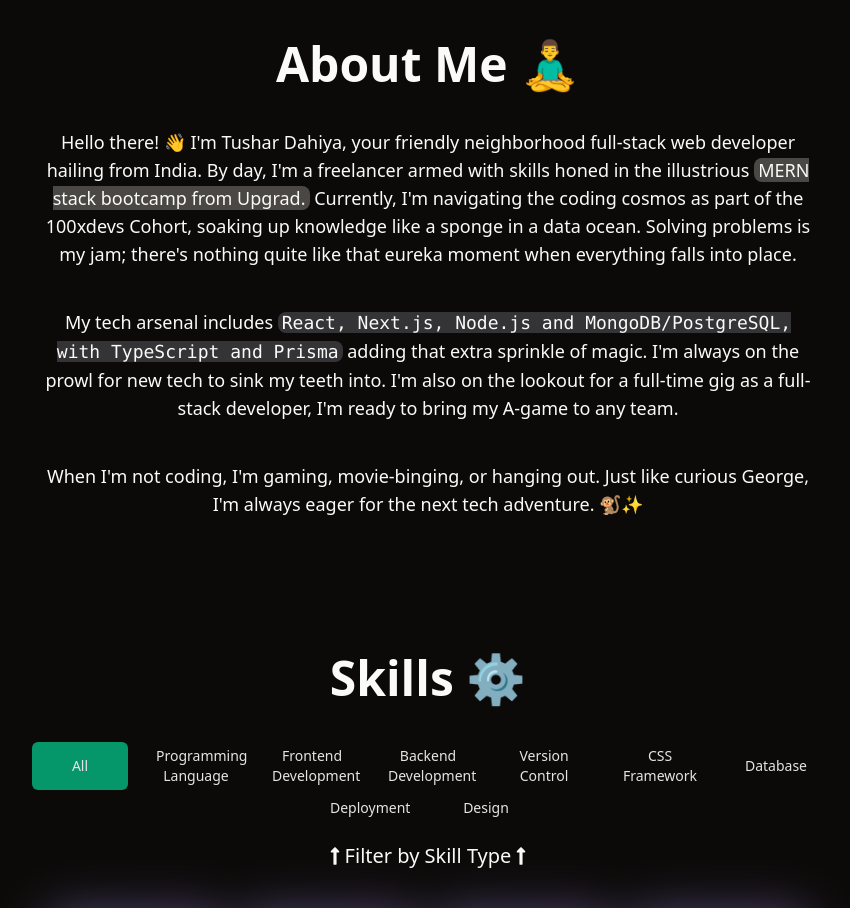
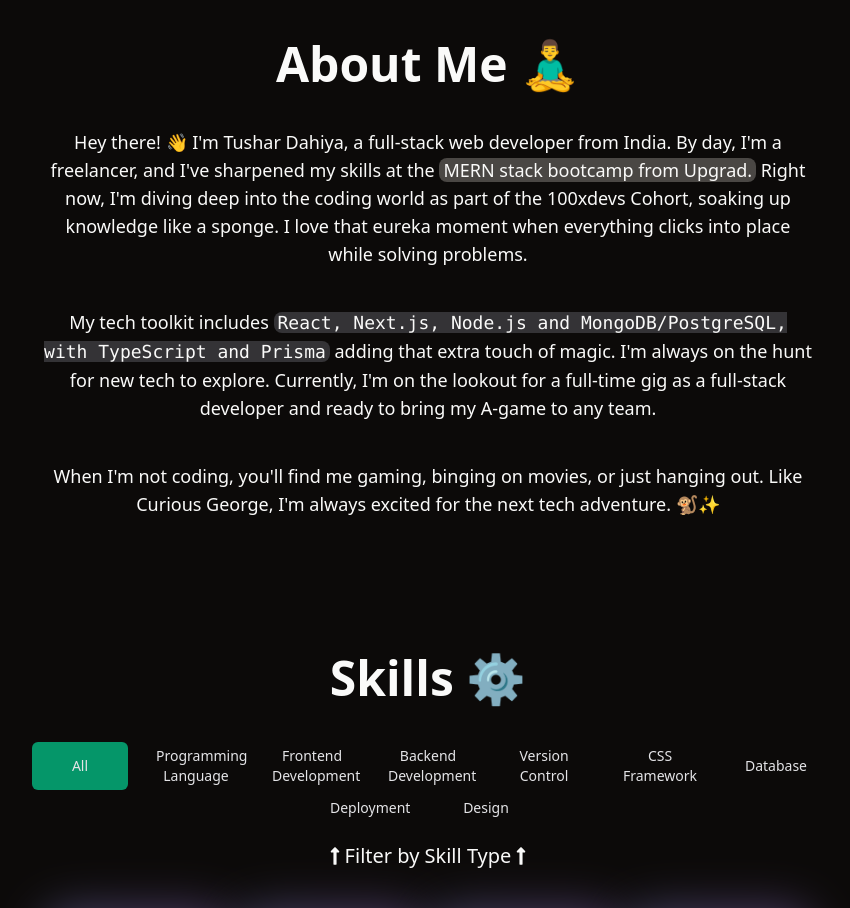
Before and after one commit to TusharDahiyaa/tushar-portfolio, a React (Vite) app: page / in a window 1280 px wide. Shown: the part 880-1788 px from the top of the page, without its empty margins (212-1062 px from the left). Built offline with nearby package versions, Linux system fonts and the light colour scheme.

Commit message:
Better UI

```diff
--- a/src/components/About.tsx
+++ b/src/components/About.tsx
@@ -5,9 +5,8 @@ const About: React.FC = () => {
     <div className="text-center w-[80%] md:w-[60%] mx-auto">
       <h1 className=" text-3xl md:text-5xl my-10 font-bold">About Me 🧘‍♂️</h1>
       <p className="md:text-lg text-pretty mb-10">
-        Hello there! 👋 I'm Tushar Dahiya, your friendly neighborhood full-stack
-        web developer hailing from India. By day, I'm a freelancer armed with
-        skills honed in the illustrious{" "}
+        Hey there! 👋 I'm Tushar Dahiya, a full-stack web developer from India.
+        By day, I'm a freelancer, and I've sharpened my skills at the{" "}
         <a
           href="https://www.credential.net/79667545-557f-46c8-91d0-d6e58e0edf0f"
           target="_blank"
@@ -15,24 +14,24 @@ const About: React.FC = () => {
         >
           MERN stack bootcamp from Upgrad.
         </a>{" "}
-        Currently, I'm navigating the coding cosmos as part of the 100xdevs
-        Cohort, soaking up knowledge like a sponge in a data ocean. Solving
-        problems is my jam; there's nothing quite like that eureka moment when
-        everything falls into place.
+        Right now, I'm diving deep into the coding world as part of the 100xdevs
+        Cohort, soaking up knowledge like a sponge. I love that eureka moment
+        when everything clicks into place while solving problems.
       </p>
       <p className="md:text-lg text-pretty mb-10">
-        My tech arsenal includes{" "}
+        My tech toolkit includes{" "}
         <span className="font-mono bg-zinc-500 bg-opacity-40 px-1 rounded-lg">
           React, Next.js, Node.js and MongoDB/PostgreSQL, with TypeScript and
           Prisma
         </span>{" "}
-        adding that extra sprinkle of magic. I'm always on the prowl for new
-        tech to sink my teeth into. I'm also on the lookout for a full-time gig
-        as a full-stack developer, I'm ready to bring my A-game to any team.
+        adding that extra touch of magic. I'm always on the hunt for new tech to
+        explore. Currently, I'm on the lookout for a full-time gig as a
+        full-stack developer and ready to bring my A-game to any team.
       </p>
       <p className="md:text-lg text-pretty mb-10">
-        When I'm not coding, I'm gaming, movie-binging, or hanging out. Just
-        like curious George, I'm always eager for the next tech adventure. 🐒✨
+        When I'm not coding, you'll find me gaming, binging on movies, or just
+        hanging out. Like Curious George, I'm always excited for the next tech
+        adventure. 🐒✨
       </p>
     </div>
   );
```
